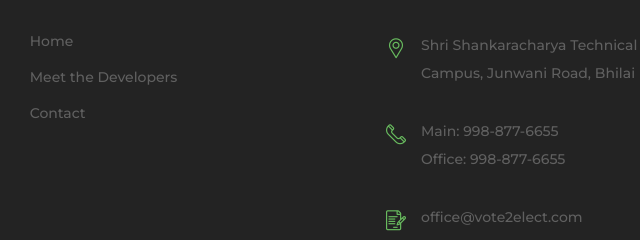
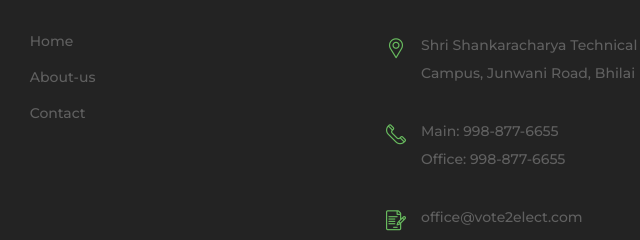
Before and after one commit to Bhawana15/voting_dapp, a plain HTML site: page contact.html in a window 1280 px wide. Shown: the part 1139-1379 px from the top of the page, 554-1194 px from the left. Drawn offline with Linux system fonts and the light colour scheme; some packages are replaced by stand-ins of ours; files whose address does not match are found by name.

Commit message:
Modified contact.html

```diff
--- a/contact.html
+++ b/contact.html
@@ -199,7 +199,7 @@
                             <nav>
                                 <ul class="useful-links">
                                     <li><a href="index.html">Home</a></li>
-                                    <li><a href="#linkToDevelopers">Meet the Developers</a></li>
+                                    <li><a href="about-us.html">About-us</a></li>
                                     <li><a href="contact.html">Contact</a></li>
                                 </ul>
                             </nav>
```
